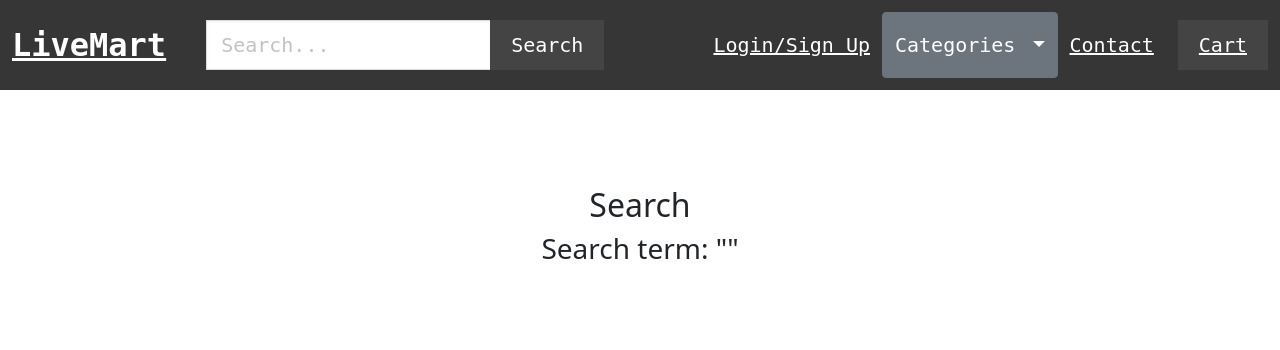
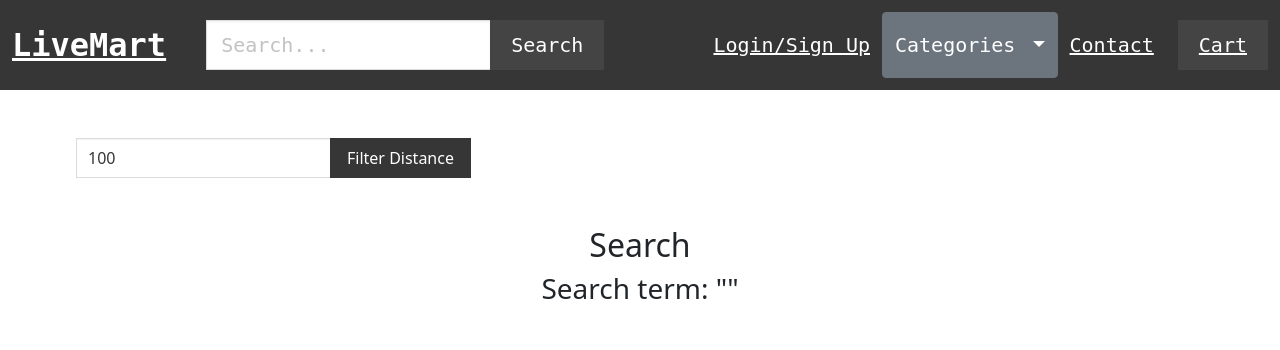
Before and after one commit to kkpandey0686/Ecommerce_Project_1, a Django app: template apps/product/templates/product/search.html in a window 1280 px wide. Shown: the top 350 px of the page. Run offline with Django 3.2, Linux system fonts and the light colour scheme; the template is opened without the code that fills it, so the values that code supplies are empty.

Commit message:
Distance Filter implemented

```diff
--- a/Todo.txt
+++ b/Todo.txt
@@ -1,5 +1,4 @@
 - Login using OTP verification(Email/Phone) everytime
-- Input location on registration page (Try to enable with google API) (what is difference between registration an signup page)?
 - Check if product is in stock or out of stock
 - Location distance filter for each shop
 - "Modification" user can only buy that many items which are in the stock
--- a/apps/product/forms.py
+++ b/apps/product/forms.py
@@ -7,6 +7,9 @@ from .models import ProductReview
 class AddToCartForm(forms.Form):
     quantity = forms.IntegerField()
 
+class MaxDistanceForm(forms.Form):
+    max_distance = forms.IntegerField()
+
 class WriteReviewForm(ModelForm):
     class Meta:
         model = ProductReview
--- a/apps/product/templates/product/search.html
+++ b/apps/product/templates/product/search.html
@@ -3,13 +3,31 @@
 {% block title %}Search | {% endblock %}
 
 {% block content %}
+    <form method="post" action=".">
+        {% csrf_token %}
+
+        <div class="field has-addons">
+            <div class="control">
+                <input type="number" name="max_distance" value="100" class="input" min="1">
+            </div>
+
+            <div class="control">
+                <button class="button is-dark" name="distance_filter">Filter Distance</button>
+            </div>
+        </div>
+    </form>
+
     <div class="columns is-multiline mb-6">
         <div class="column is-12 has-text-centered mt-6 mb-6">
             <h2 class="is-size-3">Search</h2>
             <h3>Search term: "{{ query }}"</h3>
         </div>
 
+        <div>
+
+        </div>
         {% for product, distance in distance_list %}
+            {% if distance <= max_distance %}
                 <div class="column is-3 product-list-item">
                     <div class="box">
                         <figure class="image is-4by3 mb-4">
@@ -25,6 +43,7 @@
                         <a href="{% url 'product' product.category.slug product.slug %}" class="button is-dark is-family-monospace">View</a>
                     </div>
                 </div>
+            {% endif %}
         {% endfor %}
     </div>
 {% endblock %}
```
Also changed, not shown: apps/product/views.py (+12 -2 lines), db.sqlite3. Lines whose indentation alone changed are shown as unchanged.
